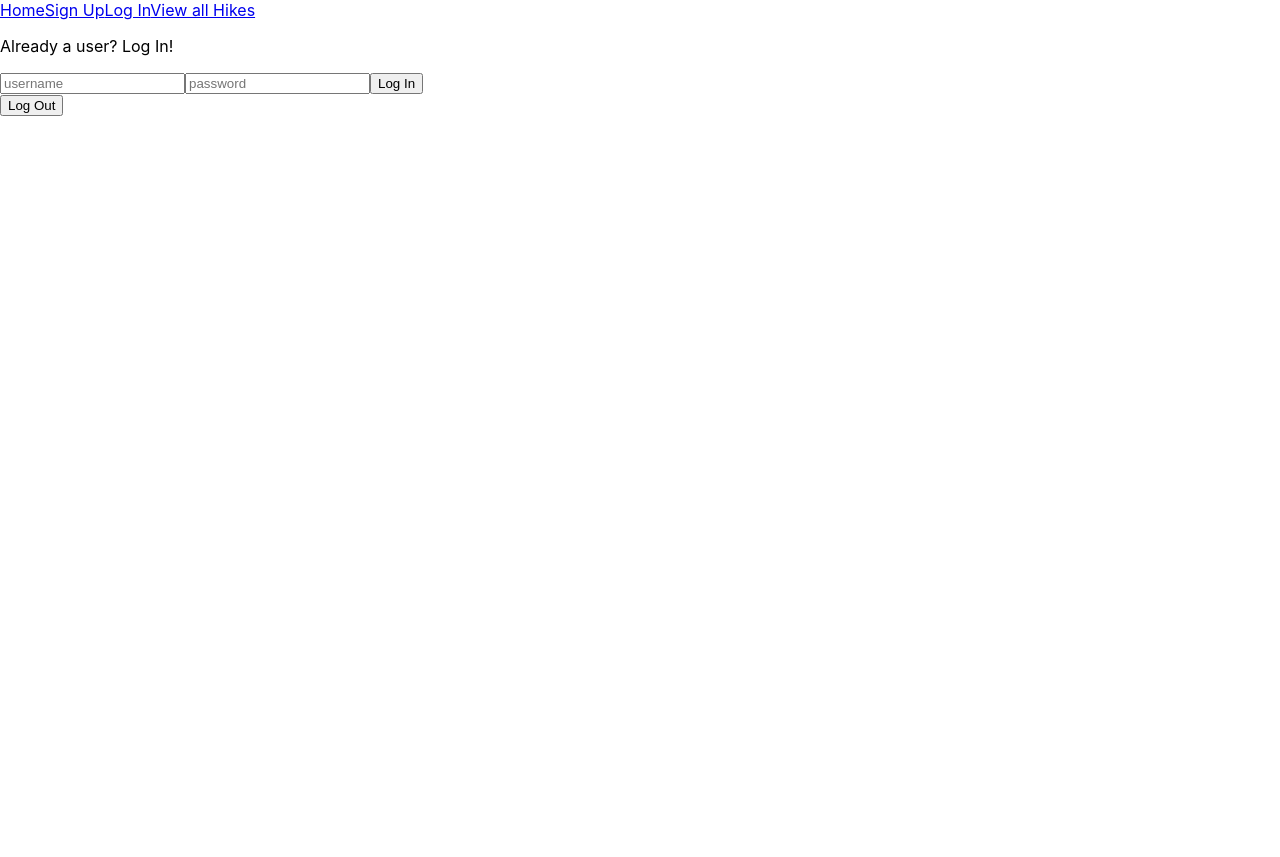
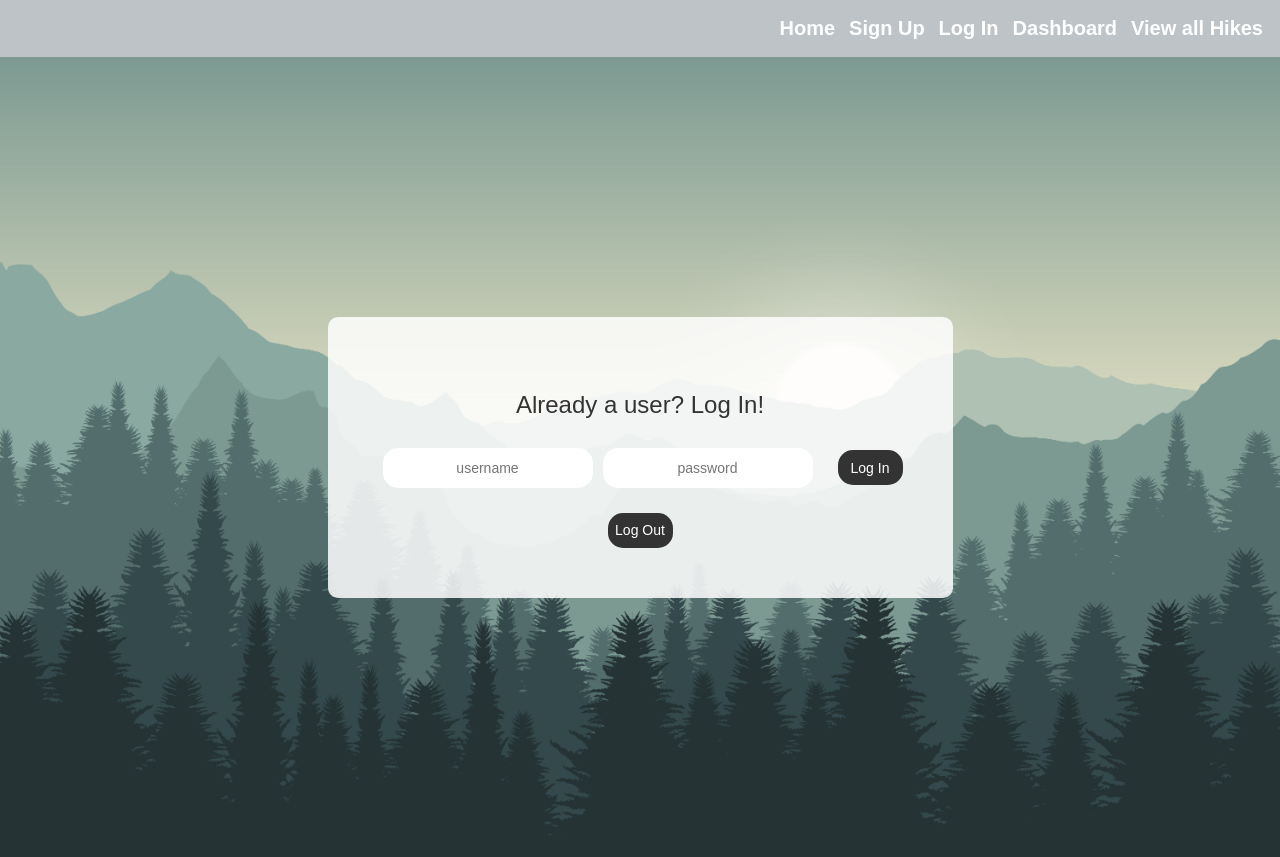
Before and after one commit to rachelemmer/hike-frontend, a React (Create React App) app: page /login in a window 1280 px wide. Before the commit the page ends 800 px from the top, so only its background shows below. Built offline with nearby package versions, Linux system fonts and the light colour scheme.

Commit message:
add styling to login and signup pages

```diff
--- a/src/App.css
+++ b/src/App.css
@@ -1,3 +1,5 @@
+/* home page */
+
 .video-container {
   height: 100vh;
   overflow: hidden;
@@ -26,7 +28,107 @@
   font-size: 120px;
 }
 
+/* map page */
+
 .leaflet-container {
   width: 100%;
   height: 100vh;
 }
+
+/* navigation */
+
+.nav-bar {
+  background-color: rgb(189, 195, 199);
+  padding: 10px;
+  display: flex;
+  flex-direction: row;
+  justify-content: flex-end;
+  /* opacity: 0.5;
+  filter: alpha(opacity=50); */
+}
+
+.link {
+  text-decoration: none;
+  color: white;
+  padding: 7px;
+  font-family: 'Montserrat', sans-serif;
+  font-weight: 600;
+  font-size: 20px;
+}
+
+.link:hover {
+  color: darkslategrey;
+  text-decoration: none;
+}
+
+/* login page */
+
+.login-container, .signup-container {
+  background-image: url(./drawing.jpg);
+  background-size: cover;
+  height: 100vh;
+  display: flex;
+  flex-direction: column;
+  align-items: center;
+  justify-content: center;
+}
+
+.login-form-container, .signup-form-container {
+  background-color: rgba(255, 255, 255, 0.844);
+  padding: 50px 50px 50px;
+  display: flex;
+  flex-direction: column;
+  align-items: center;
+  border-radius: 10px;
+}
+
+.login-form input, .signup-form input {
+  height: 30px;
+  width: 200px;
+  padding: 5px;
+  border: none;
+  border-radius: 15px;
+  outline: none;
+  text-align: center;
+  font-size: 14px;
+  font-family: 'Montserrat', sans-serif;
+  margin: 5px;
+}
+
+.login-form button, .signup-form button {
+  height: 35px;
+  width: 65px;
+  padding: 5px;
+  margin-left: 20px;
+  border: none;
+  border-radius: 15px;
+  outline: none;
+  text-align: center;
+  font-size: 14px;
+  font-family: 'Montserrat', sans-serif;
+  cursor: pointer;
+  background-color: #333333;
+  color: white;
+}
+
+.logout-button {
+  height: 35px;
+  width: 65px;
+  margin-top: 20px;
+  padding: 5px;
+  border: none;
+  border-radius: 15px;
+  outline: none;
+  text-align: center;
+  font-size: 14px;
+  font-family: 'Montserrat', sans-serif;
+  cursor: pointer;
+  background-color: #333333;
+  color: white;
+}
+
+.login-question, .signup-question {
+  font-size: 24px;
+  font-family: 'Montserrat', sans-serif;
+  color: #333333;
+}
--- a/src/App.js
+++ b/src/App.js
@@ -4,6 +4,7 @@ import Signup from "./Signup"
 import Home from "./Home"
 import Nav from "./Nav"
 import Login from "./Login"
+import Dashboard from "./Dashboard"
 import ViewAllHikes from "./ViewAllHikes"
 import { BrowserRouter as Router, Switch, Route } from 'react-router-dom'
 
@@ -36,6 +37,12 @@ export default class App extends Component {
               }
             />
             <Route
+              path='/dashboard'
+              render={(props) =>
+                <Dashboard/>
+              }
+            />
+            <Route
               path='/viewallhikes'
               render={(props) =>
                 <ViewAllHikes/>
--- /dev/null
+++ b/src/Dashboard.js
@@ -0,0 +1,11 @@
+import React, { Component } from 'react'
+
+export default class Dashboard extends Component {
+    render() {
+        return (
+            <div>
+
+            </div>
+        )
+    }
+}
--- a/src/Login.js
+++ b/src/Login.js
@@ -49,6 +49,7 @@ export default class LogIn extends Component {
     render() {
         return (
             <div className="login-container">
+                <div className="login-form-container">
                     <p className="login-question">Already a user? Log In!</p>
                     <form className="login-form" onSubmit={this.logIn}>
                         <input
@@ -69,6 +70,7 @@ export default class LogIn extends Component {
                     </form>
                     <button className="logout-button" onClick={this.logOut}>Log Out</button>
                 </div>
+            </div>
         )
     }
 }
--- a/src/Nav.js
+++ b/src/Nav.js
@@ -7,6 +7,7 @@ export default function Nav() {
             <Link to="/" className="link">Home</Link>
             <Link to='Signup' className="link">Sign Up</Link>
             <Link to='Login' className="link">Log In</Link>
+            <Link to='Dashboard' className="link">Dashboard</Link>
             <Link to='ViewAllHikes' className="link">View all Hikes</Link>
         </nav>
     )
--- a/src/Signup.js
+++ b/src/Signup.js
@@ -37,6 +37,7 @@ export default class SignUp extends Component {
     render() {
         return (
             <div className="signup-container">
+                <div className="signup-form-container">
                     <p className="signup-question">Not a user? Sign Up!</p>
                     <form className="signup-form" onSubmit={this.signUp}>
                         <input
@@ -56,6 +57,7 @@ export default class SignUp extends Component {
                         <button type="submit">Sign Up</button>
                     </form>
                 </div>
+            </div>
         )
     }
 }
```
Also changed, not shown: src/drawing.jpg (added). Lines whose indentation alone changed are shown as unchanged.
